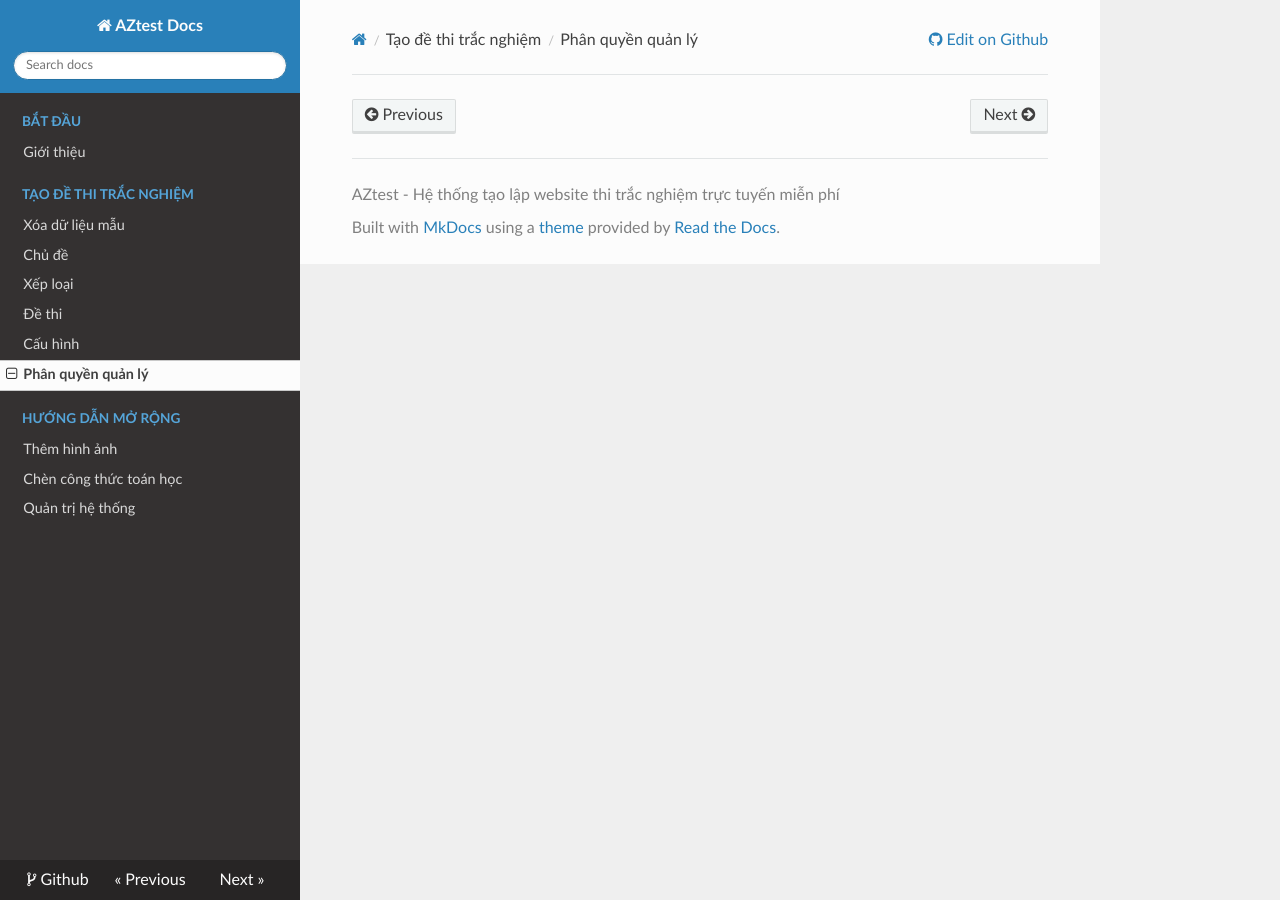
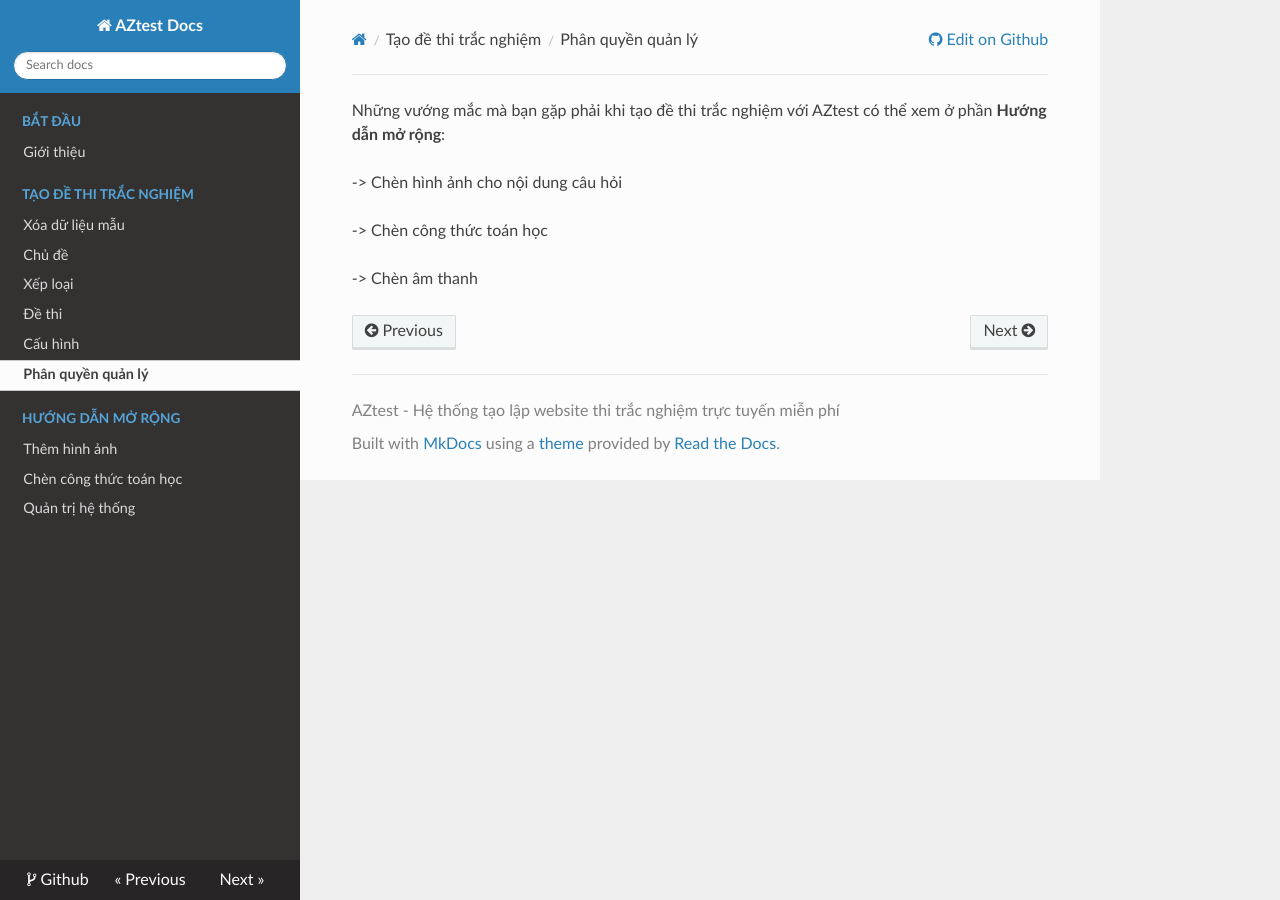
Before and after one commit to mynukeviet/aztest-docs, an MkDocs documentation site: the page built from docs/phan-quyen.md, in a window 1280 px wide. Built offline with MkDocs 1.6.1, drawn with Linux system fonts in a browser that asks for light colours; nearby versions of some CDN libraries; old or Windows-style settings are respelled for this version of MkDocs.

Commit message:
Tách nội dung ra các file

```diff
--- a/docs/phan-quyen.md
+++ b/docs/phan-quyen.md
@@ -1 +1,7 @@
-##
+Những vướng mắc mà bạn gặp phải khi tạo đề thi trắc nghiệm với AZtest có thể xem ở phần **Hướng dẫn mở rộng**:
+
+-> Chèn hình ảnh cho nội dung câu hỏi
+
+-> Chèn công thức toán học
+
+-> Chèn âm thanh
```
Also changed, not shown: docs/cau-hinh.md (+2 -0 lines), docs/chu-de.md (+2 -2 lines), docs/de-thi.md (+5 -3 lines), docs/xep-loai.md (+3 -3 lines), docs/xoa-du-lieu-mau.md (+18 -8 lines), 4 other files.
